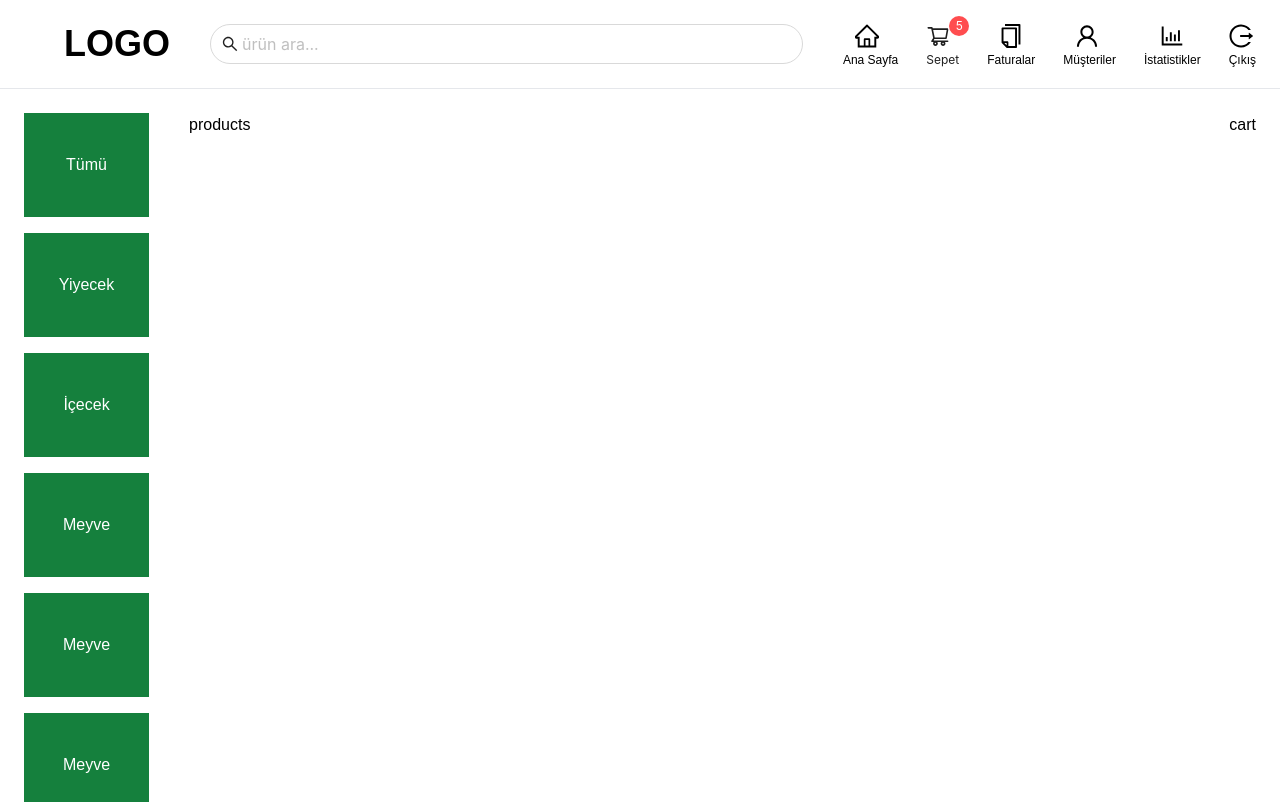
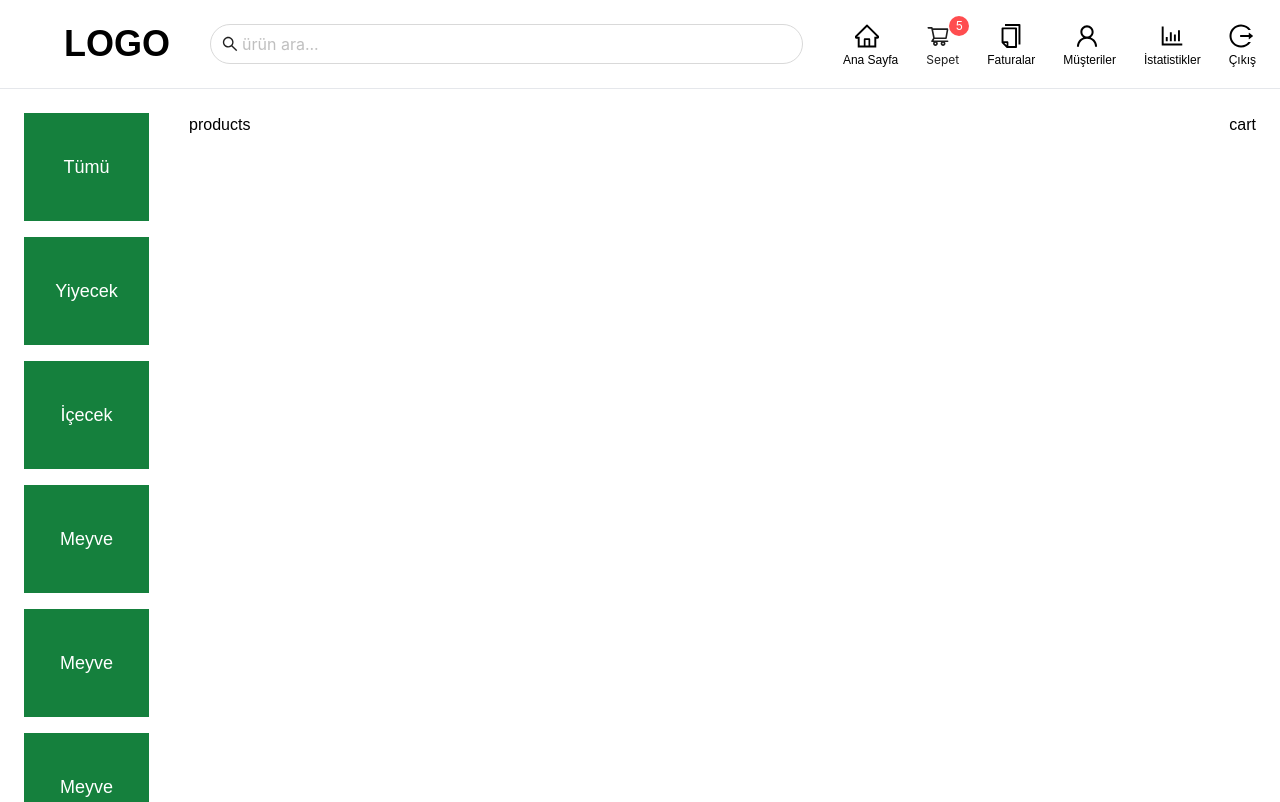
Before and after one commit to Ayalni2289/POS-projesi-Devam-, a React (Create React App) app in the folder client/: page / in a window 1280 px wide. Built offline with nearby package versions, Linux system fonts and the light colour scheme; the HTML template or start-up script is replaced by a standard one.

Commit message:
scrollbar oluşturuldu ve düzenlendi

```diff
--- a/client/src/App.jsx
+++ b/client/src/App.jsx
@@ -8,7 +8,7 @@ function App() {
       <Header />
       <div className="home flex justify-between px-6 gap-10">
         <div className="categories flex-1
-                        overflow-auto max-h-[calc(100vh-111px)]">
+                        overflow-auto max-h-[calc(100vh-111px)] pb-6">
           <Categories />
         </div>
         <div className="products flex-[8]">
--- a/client/src/components/categories/categories.jsx
+++ b/client/src/components/categories/categories.jsx
@@ -1,6 +1,6 @@
 export const Categories = () => {
   return (
-    <ul className="flex gap-4 flex-col">
+    <ul className="flex gap-4 flex-col text-lg">
         <li className="bg-green-700 px-6 py-10 text-white cursor-pointer
                        hover:bg-pink-700 transition-all text-center">
             <span>Tümü</span>
@@ -33,18 +33,6 @@ export const Categories = () => {
                        hover:bg-pink-700 transition-all text-center">
             <span>Meyve</span>
         </li>
-        <li className="bg-green-700 px-6 py-10 text-white cursor-pointer
-                       hover:bg-pink-700 transition-all text-center">
-            <span>Meyve</span>
-        </li>
-        <li className="bg-green-700 px-6 py-10 text-white cursor-pointer
-                       hover:bg-pink-700 transition-all text-center">
-            <span>Meyve</span>
-        </li>
-        <li className="bg-green-700 px-6 py-10 text-white cursor-pointer
-                       hover:bg-pink-700 transition-all text-center">
-            <span>Meyve</span>
-        </li>
     </ul>
   );
 };
```
